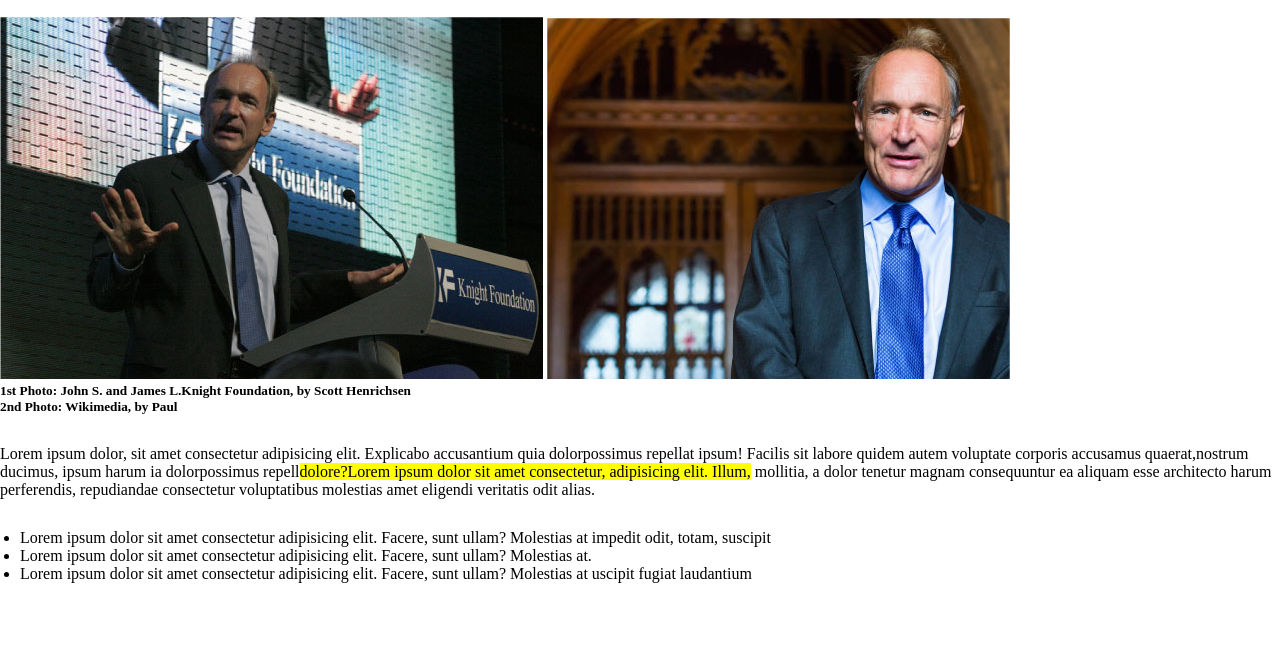
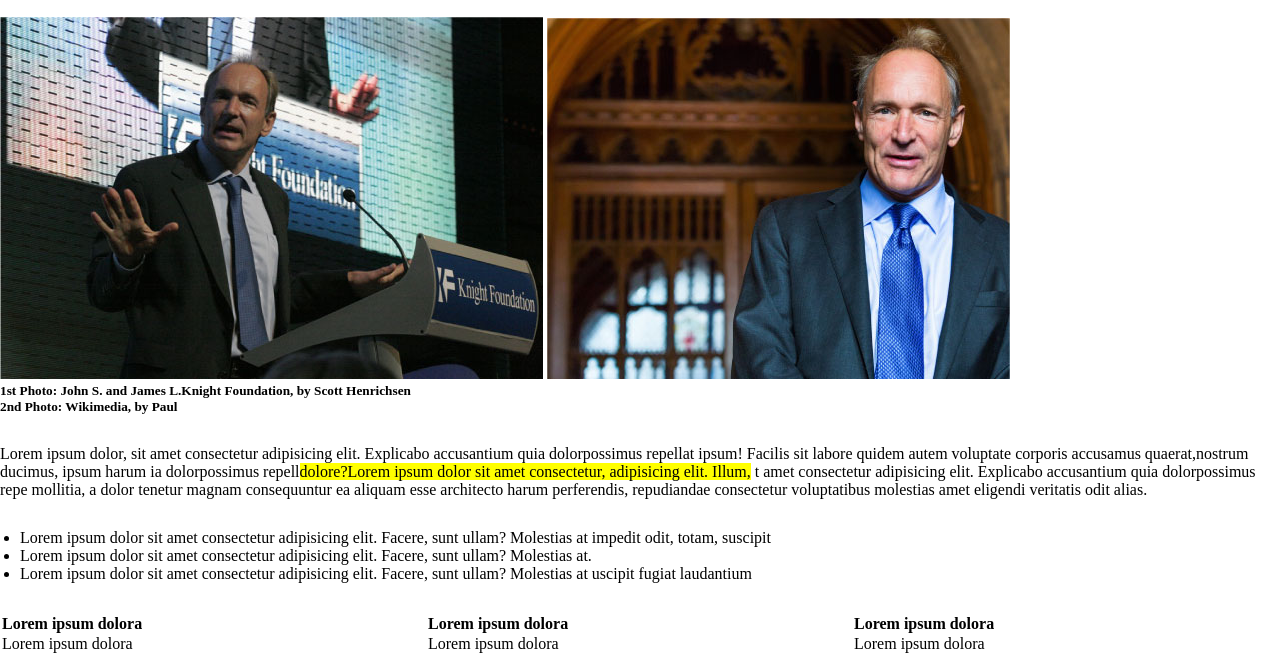
Before and after one commit to S-Lombardi/html-css-booleaner, a plain HTML site: page index.html in a window 1280 px wide. Shown: the part 313-968 px from the top of the page. Before the commit the page ends 896 px from the top, so only its background shows below. Drawn offline with Linux system fonts and the light colour scheme.

Commit message:
Prove di validazione - Inizio tabella

```diff
--- a/CSS/style.css
+++ b/CSS/style.css
@@ -44,10 +44,12 @@ h4{
 /* INIZIO MAIN*/
 .space-paragraph{
     margin-top: 30px;
-
 }
 
 ul{
-
     margin-left: 20px;
 }
+
+th{
+    text-align: left;
+}
--- a/index.html
+++ b/index.html
@@ -12,7 +12,7 @@
         <header>
             <!-- TITOLO BLOG +  BACKGROUND PATTERN -->
             <div class="background-pattern">
-                <img id="logo" src="./img/logo.svg">
+                <img id="logo" src="./img/logo.svg" alt="logo">
             </div>
             <!-- TITOLO ARTICOLO -->
             <div>
@@ -35,7 +35,7 @@
             </div>
             <!-- PRIMO PARAGRAFO -->
             <div class="space-paragraph">
-                <p>Lorem ipsum dolor, sit amet consectetur adipisicing elit. Explicabo accusantium quia dolorpossimus repellat ipsum! Facilis sit labore quidem autem voluptate corporis accusamus quaerat,nostrum ducimus, ipsum harum ia dolorpossimus repell<mark>dolore?Lorem ipsum dolor sit amet consectetur, adipisicing elit. Illum,</mark>  mollitia, a dolor tenetur magnam consequuntur ea aliquam esse architecto harum perferendis, repudiandae consectetur voluptatibus molestias amet eligendi veritatis odit alias.</p>
+                <p>Lorem ipsum dolor, sit amet consectetur adipisicing elit. Explicabo accusantium quia dolorpossimus repellat ipsum! Facilis sit labore quidem autem voluptate corporis accusamus quaerat,nostrum ducimus, ipsum harum ia dolorpossimus repell<mark>dolore?Lorem ipsum dolor sit amet consectetur, adipisicing elit. Illum,</mark> t amet consectetur adipisicing elit. Explicabo accusantium quia dolorpossimus repe mollitia, a dolor tenetur magnam consequuntur ea aliquam esse architecto harum perferendis, repudiandae consectetur voluptatibus molestias amet eligendi veritatis odit alias.</p>
             </div>
             <!-- LISTA NON ORDINATA -->
             <ul class="space-paragraph">
@@ -43,10 +43,26 @@
                 <li>Lorem ipsum dolor sit amet consectetur adipisicing elit. Facere, sunt ullam? Molestias at. </li>
                 <li>Lorem ipsum dolor sit amet consectetur adipisicing elit. Facere, sunt ullam? Molestias at uscipit fugiat laudantium </li>
             </ul>
+            <!-- TABELLA -->
+            <table class="space-paragraph" style="width:100%">
+                <thead>
+                    <tr>
+                        <th>Lorem ipsum dolora</th>
+                        <th>Lorem ipsum dolora</th>
+                        <th>Lorem ipsum dolora</th>
+                    </tr>
+                </thead>
+                <tbody>
+                    <tr>
+                        <td>Lorem ipsum dolora</td>
+                        <td>Lorem ipsum dolora</td>
+                        <td>Lorem ipsum dolora</td>
+                    </tr>
 
-            <!-- TABELLA -->
-            <div>
-            </div>
+
+                </tbody>
+
+            </table>
             <!-- PARAGRAFO FINALE -->
             <div>
             </div>
```
